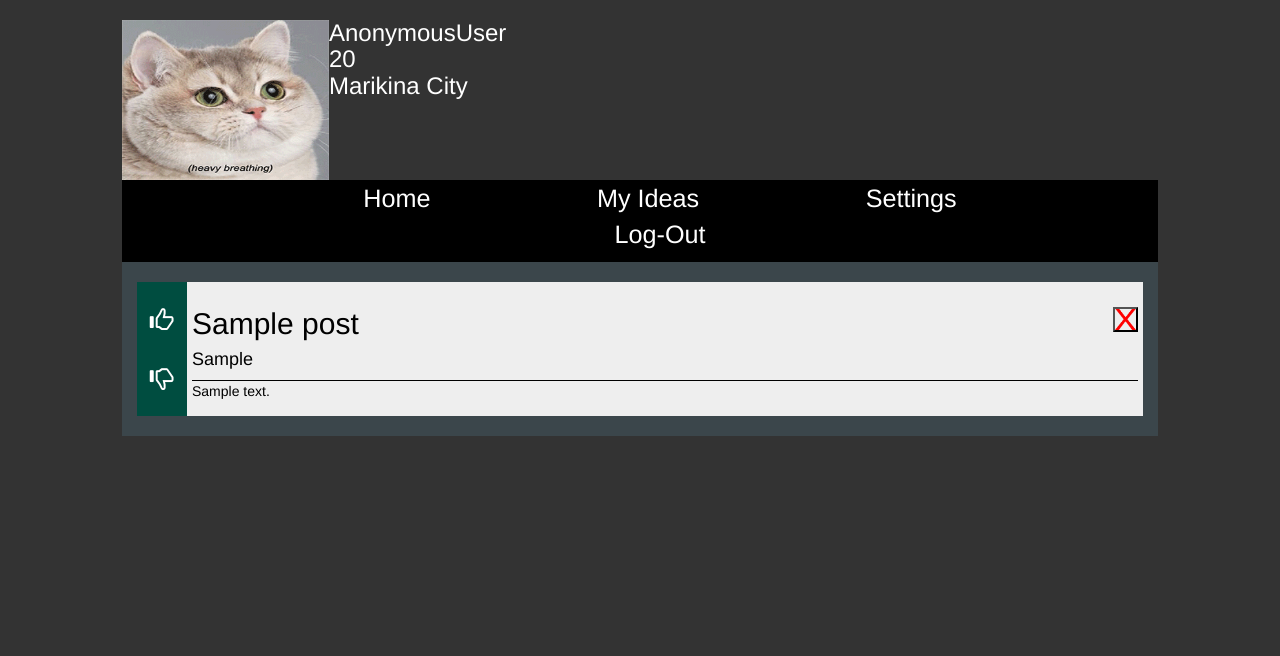
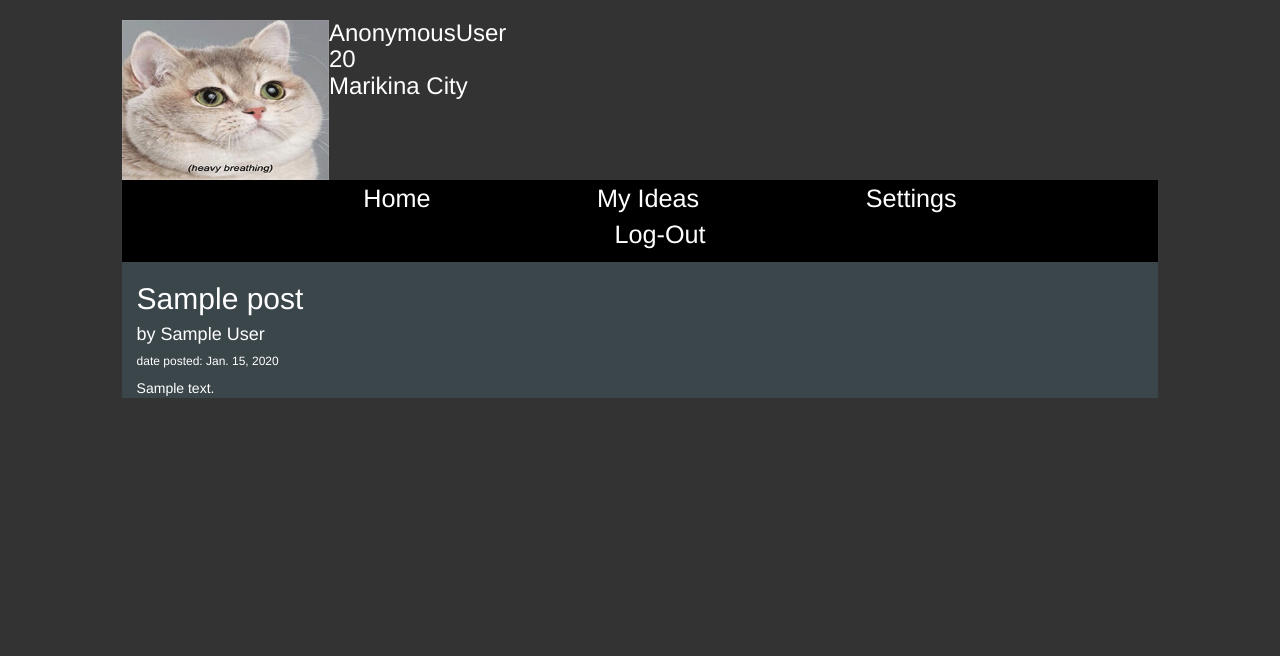
Before and after one commit to RenzoBenemerito/PiNoise, a Django app: template PiNoiseApp/templates/post.html in a window 1280 px wide. Shown: the top 656 px of the page. Run offline with Django 3.2, Linux system fonts and the light colour scheme; the template is opened without the code that fills it: values that come from a table or form of the project are taken from there, others are empty; tables that the repository leaves empty hold one stand-in row (values such as "Sample post"); some libraries are stand-ins or nearby versions.

Commit message:
post view

```diff
--- a/PiNoiseApp/static/css/styleDash.css
+++ b/PiNoiseApp/static/css/styleDash.css
@@ -78,6 +78,7 @@ body{
     margin-left: 5%;
     color: black;
     padding: 0.5%;
+    cursor: pointer;
 }
 .ideaPane:hover{
     border-bottom: solid 5px orange;
--- a/PiNoiseApp/static/js/dash.js
+++ b/PiNoiseApp/static/js/dash.js
@@ -46,4 +46,5 @@ $(document).ready(function(){
         });
     });
 
+
 });
--- a/PiNoiseApp/templates/post.html
+++ b/PiNoiseApp/templates/post.html
@@ -2,21 +2,16 @@
 {% block content %}
 <body>
     <div class="container-fluid pane">
-        {% for post in posts %}
-        <div class="post">
-            <div class="vote">
-                <span class="glyphicon glyphicon-thumbs-up up" aria-hidden="true" id='upvote'></span>
-                <br>
-                <span class="glyphicon glyphicon-thumbs-down down" aria-hidden="true" id='downvote'></span>
-            </div>
-            <div class="ideaPane">
-                {% load static %}
-                <h2>{{post.title}} <button class="delete"></button></h2>
-                <h4>{{post.category}}</h4>
-                <hr>
-                <p><span>{{post.description}}</span></p>
-            </div>
+        <div class="titlePane">
+            <h2>{{post.title}}</h2>
+            <h4>by {{post.author}}</h4>
+            <h6>date posted: {{post.date_posted}}</h6>
+        </div>
+        <div class="postPane">
+            {{post.description}}
+        </div>
+        <div class="commentPane">
+
         </div>
     </div>
-{% endfor %}
 {% endblock %}
--- a/PiNoiseApp/urls.py
+++ b/PiNoiseApp/urls.py
@@ -11,6 +11,7 @@ urlpatterns = [
     url(r'^dashboard/logout$',views.logout,name='logout'),
     url(r'pPage/(?P<problem>.*)/$',views.problemPage,name='problemPage'),
     url(r'^(?P<problem>.*)/addPost$',views.postIdea,name='postIdea'),
+    url(r'^.*/(?P<user>.*)/(?P<title>.*)/post_page$',views.postPage,name='postPage'),
     url(r'^passReset$',views.passreset,name='passreset'),
     url(r'^.*/vote$',views.vote,name='vote'),
     ]
```
Also changed, not shown: PiNoiseApp/templates/Category.html (+20 -1 lines), PiNoiseApp/views.py (+6 -1 lines), PiNoiseApp/migrations/0001_initial.py, PiNoiseApp/migrations/0002_auto_20170820_1358.py (deleted), PiNoiseApp/migrations/0003_posts_rating.py (deleted), PiNoiseApp/migrations/0004_votes_vote.py (deleted).
